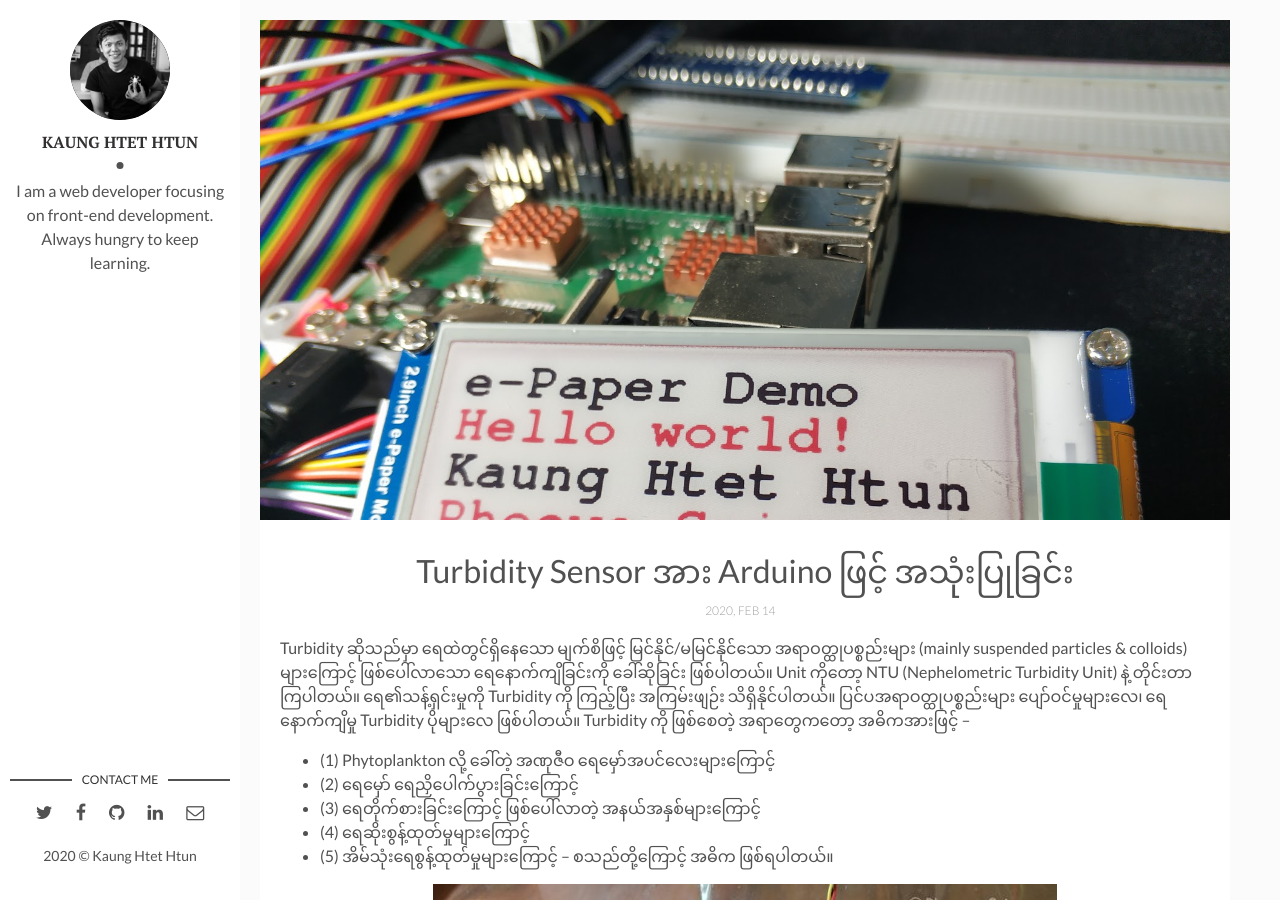
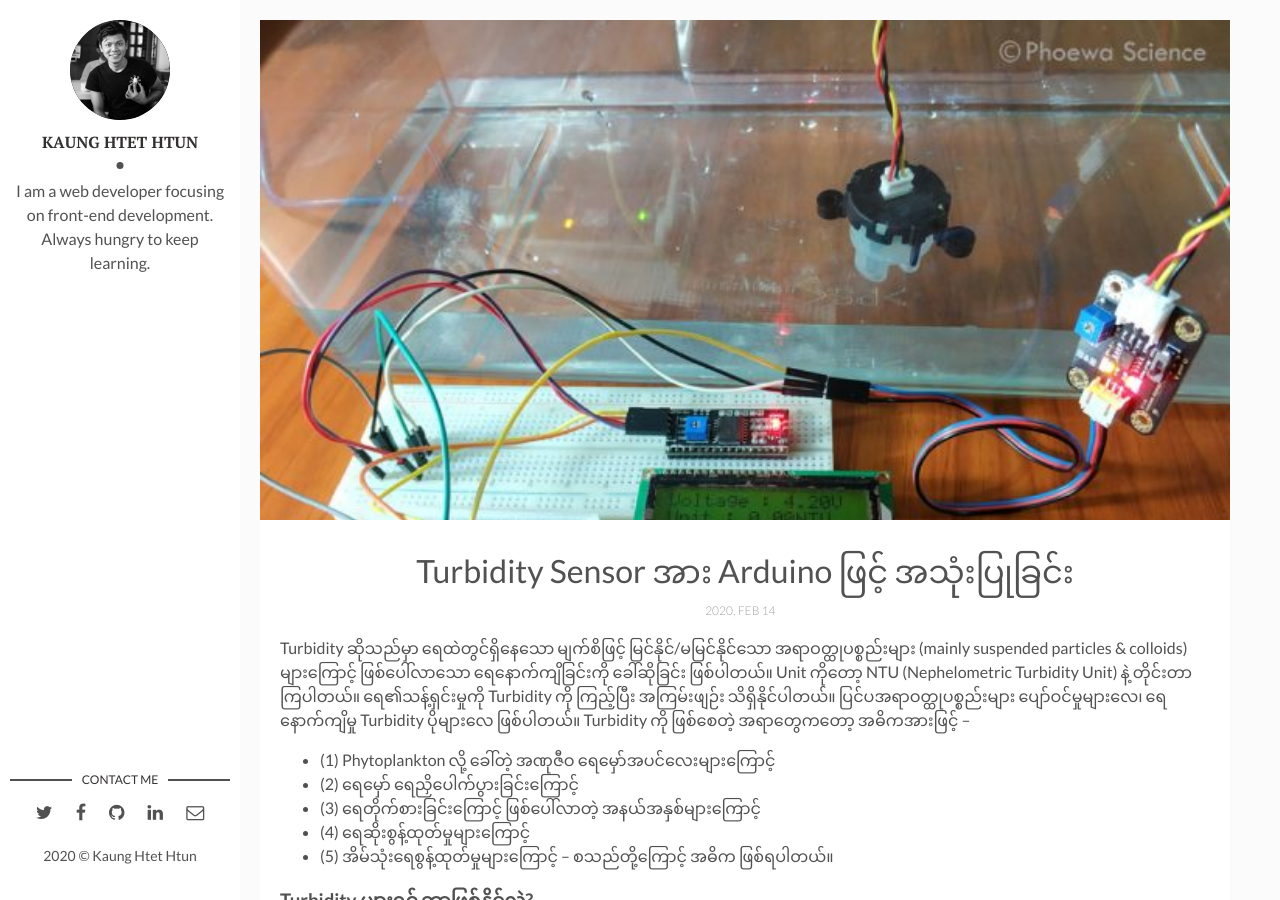
Before and after one commit to kogyikaunghtet/kogyikaunghtet.github.io, a Jekyll site: the page built from _posts/2020-02-14-turbidity-arduino.markdown, in a window 1280 px wide and 900 px high. Built offline with Jekyll 4.4.1, drawn with Linux system fonts in a browser that asks for light colours; comment, search, counter and statistics services are not loaded.

Commit message:
Initial commit

```diff
--- a/_posts/2020-02-14-turbidity-arduino.markdown
+++ b/_posts/2020-02-14-turbidity-arduino.markdown
@@ -3,7 +3,7 @@ layout: post
 title: Turbidity Sensor အား Arduino ဖြင့် အသုံးပြုခြင်း
 date: 2020-02-14 13:32:20 +0300
 description: You’ll find this post in your `_posts` directory. Go ahead and edit it and re-build the site to see your changes. # Add post description (optional)
-img: EPD/phoewa.jpg # Add image post (optional)
+img: turbidity/clear.jpg
 fig-caption: # Add figcaption (optional)
 tags: [Raspberry Pi, Displays]
 ---
@@ -13,10 +13,6 @@ Turbidity ဆိုသည်မှာ ရေထဲတွင်ရှိနေသ
 * (3) ရေတိုက်စားခြင်းကြောင့် ဖြစ်ပေါ်လာတဲ့ အနယ်အနှစ်များကြောင့်
 * (4) ရေဆိုးစွန့်ထုတ်မှုများကြောင့်
 * (5) အိမ်သုံးရေစွန့်ထုတ်မှုများကြောင့် – စသည်တို့ကြောင့် အဓိက ဖြစ်ရပါတယ်။
-
-<p align="center">
-<img src="/assets/img/turbidity/clear.jpg">
-</p>
 
 ### Turbidity များရင် ဘာဖြစ်နိုင်လဲ?
 
```
